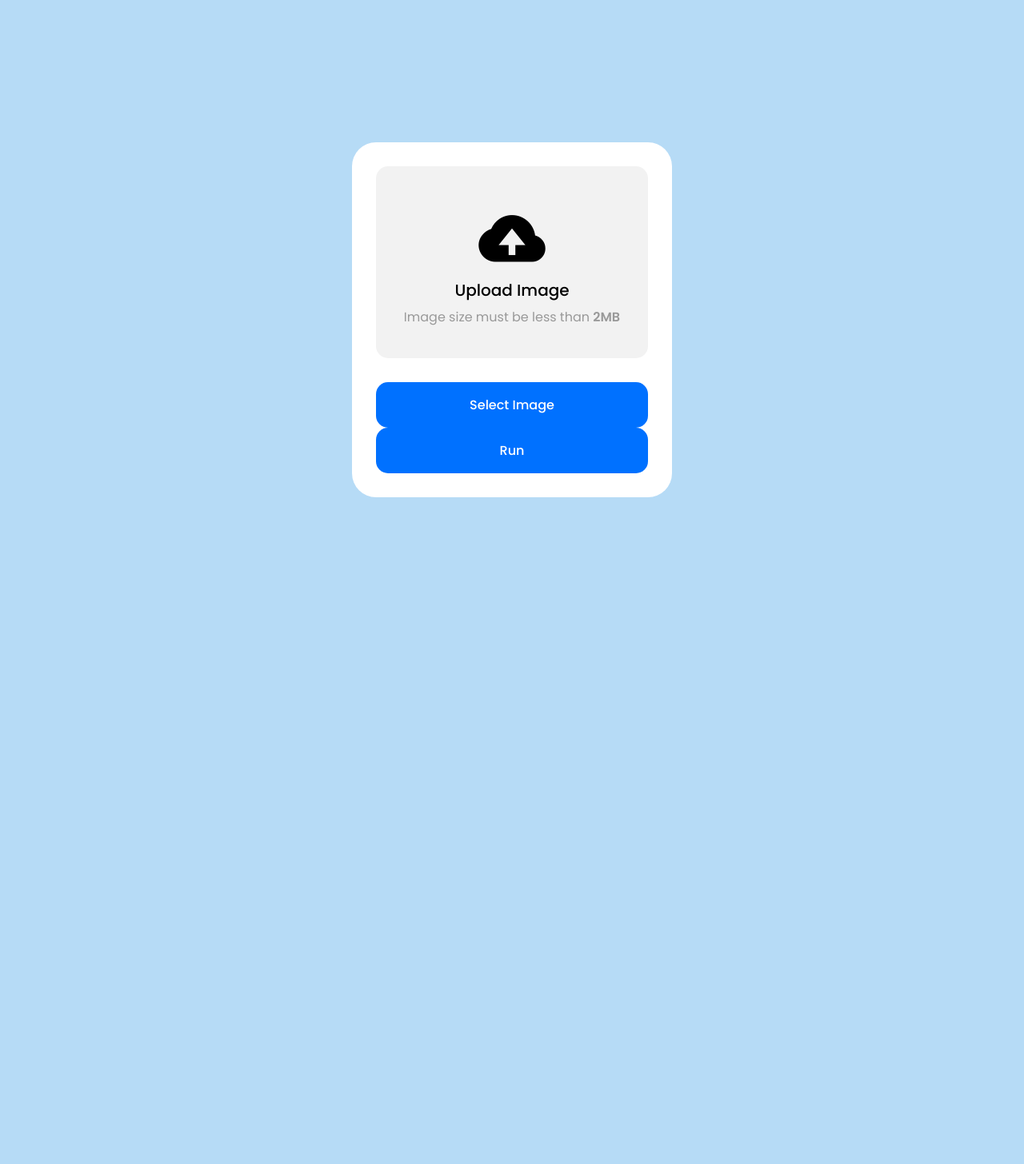
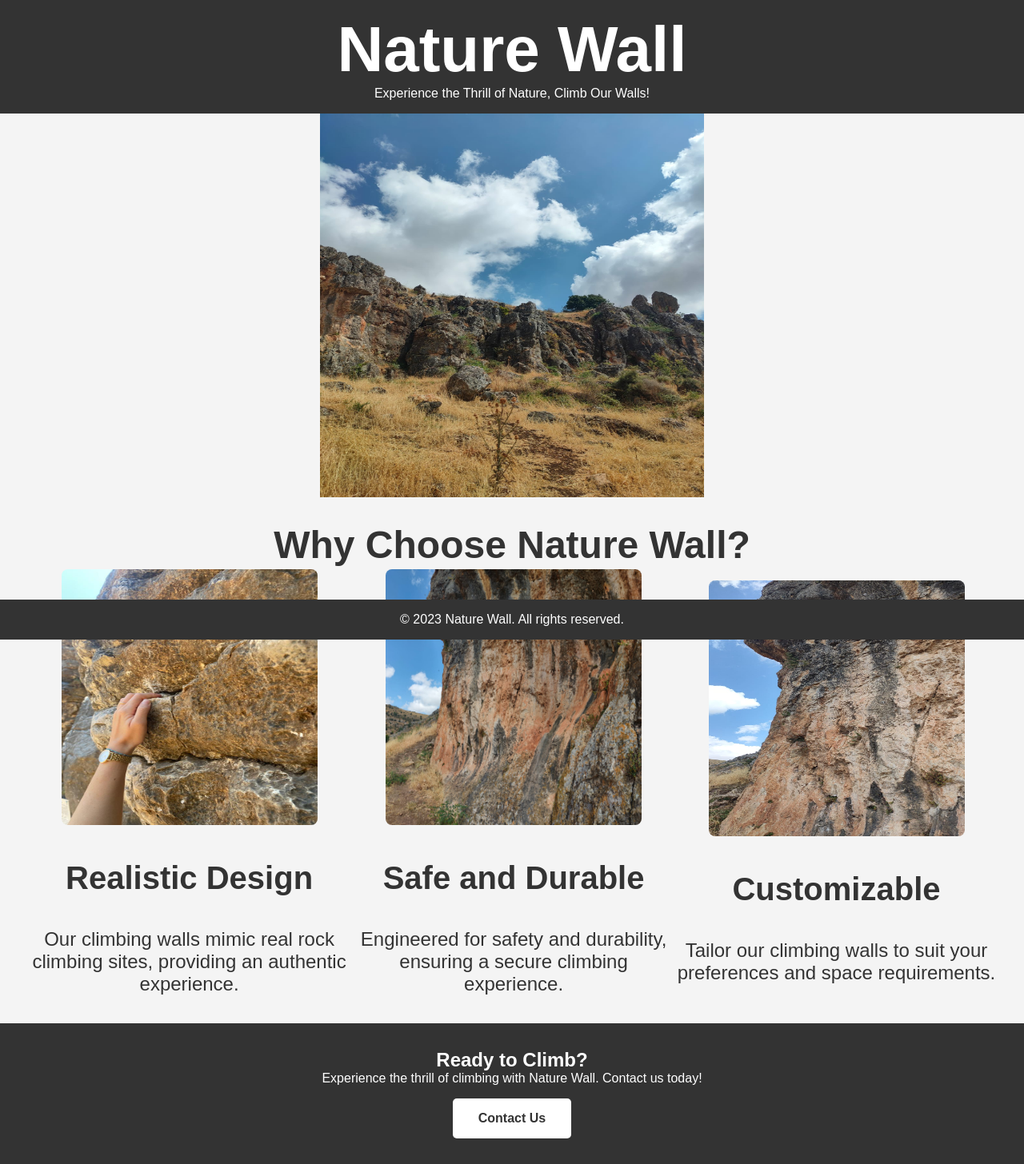
Before and after one commit to Ofek18100/k8s-NatureWall, a FastAPI app: page / in a window 1280 px wide. Shown: the whole page at 80% size. Before the commit the page ends 622 px from the top, so only its background shows below. Run offline with FastAPI, Linux system fonts and the light colour scheme.

Commit message:
version 0.4

```diff
--- a/frontend/app/static/styles.css
+++ b/frontend/app/static/styles.css
@@ -1,125 +1,100 @@
-@import url('https://fonts.googleapis.com/css2?family=Poppins:wght@300;400;500;600;700&display=swap');
-
-* {
+/* Reset some default styles */
+body, h1, h2, p {
     margin: 0;
     padding: 0;
-  box-sizing: border-box;
-  font-family: 'Poppins', sans-serif;
-}
-
-:root {
-  --blue: #0071FF;
-  --light-blue: #B6DBF6;
-  --dark-blue: #005DD1;
-  --grey: #f2f2f2;
 }
 
 body {
+    font-family: 'Arial', sans-serif;
+    background-color: #f4f4f4;
+    font-size: 1em;
+}
+
+header {
+    background-color: #333;
+    color: #fff;
+    text-align: center;
+    padding: 1em 0;
+}
+
+header h1 {
+    font-size: 5em;
+}
+.hero{
     display: flex;
     justify-content: center;
     align-items: center;
-  min-height: 100vh;
-  background: var(--light-blue);
 }
 
 
-.container {
-  max-width: 400px;
-  width: 100%;
-  background: #fff;
-  padding: 30px;
-  border-radius: 30px;
-}
-.img-area {
-  position: relative;
-  width: 100%;
-  height: 240px;
-  background: var(--grey);
-  margin-bottom: 30px;
-  border-radius: 15px;
-  overflow: hidden;
-  display: flex;
-  justify-content: center;
-  align-items: center;
-  flex-direction: column;
-}
-.img-area .icon {
-  font-size: 100px;
-}
-.img-area h3 {
-  font-size: 20px;
-  font-weight: 500;
-  margin-bottom: 6px;
-}
-.img-area p {
-  color: #999;
-}
-.img-area p span {
-  font-weight: 600;
-}
-.img-area img {
-  position: absolute;
-  top: 0;
-  left: 0;
-  width: 100%;
-  height: 100%;
-  object-fit: cover;
-  object-position: center;
-  z-index: 100;
-}
-.img-area::before {
-  content: attr(data-img);
-  position: absolute;
-  top: 0;
-  left: 0;
-  width: 100%;
-  height: 100%;
-  background: rgba(0, 0, 0, .5);
-  color: #fff;
-  font-weight: 500;
-  text-align: center;
-  display: flex;
-  justify-content: center;
-  align-items: center;
-  pointer-events: none;
-  opacity: 0;
-  transition: all .3s ease;
-  z-index: 200;
-}
-.img-area.active:hover::before {
-  opacity: 1;
-}
-.select-image {
-  display: block;
-  width: 100%;
-  padding: 16px 0;
-  border-radius: 15px;
-  background: var(--blue);
-  color: #fff;
-  font-weight: 500;
-  font-size: 16px;
-  border: none;
-  cursor: pointer;
-  transition: all .3s ease;
-}
-.select-image:hover {
-  background: var(--dark-blue);
+.hero img {
+    width: 30em;
+    height: 30em;
 }
 
-.run {
-  display: block;
+.features {
+    display: flex;
+    justify-content: space-around;
+    align-items: center;
+    flex-wrap: wrap;
+    padding: 2em;
+    text-align: center;
+}
+.features h2 {
+    color: #333;
+    font-size: 3em;
     width: 100%;
-  padding: 16px 0;
-  border-radius: 15px;
-  background: var(--blue);
-  color: #fff;
-  font-weight: 500;
-  font-size: 16px;
-  border: none;
-  cursor: pointer;
-  transition: all .3s ease;
+}
+.feature {
+    margin: 2em;
 }
 
-.run:hover {
-  background: var(--dark-blue);
+.feature img {
+    width: 20em;
+    height: 20em;
+    border-radius: 0.5em;
+    margin-right: 2em;
+    margin-left: 2em;
+    padding: ;
 }
+
+
+.features h3{
+    color: #333;
+    font-size: 2.5em;
+    width: 100%;
+}
+
+.features p{
+    color: #333;
+    font-size: 1.5em;
+    width: 100%;
+}
+
+.cta {
+    background-color: #333;
+    color: #fff;
+    text-align: center;
+    padding: 2em 0;
+}
+
+.cta a {
+    display: inline-block;
+    background-color: #fff;
+    color: #333;
+    padding: 1em 2em;
+    text-decoration: none;
+    font-weight: bold;
+    border-radius: 5px;
+    margin-top: 1em;
+}
+
+footer {
+    background-color: #333;
+    color: #fff;
+    text-align: center;
+    padding: 1em 0;
+    position: fixed;
+    bottom: 0;
+    width: 100%;
+}
--- a/frontend/app/templates/index.html
+++ b/frontend/app/templates/index.html
@@ -1,25 +1,55 @@
 <!DOCTYPE html>
 <html lang="en">
 <head>
-  <meta charset="UTF-8">
-  <meta name="viewport" content="width=device-width, initial-scale=1.0">
-  <link href='https://unpkg.com/boxicons@2.0.9/css/boxicons.min.css' rel='stylesheet'>
-  <link rel="stylesheet" href="static/styles.css">
-  <title>Input Image With Preview Image</title>
+    <meta charset="UTF-8">
+    <meta name="viewport" content="width=device-width, initial-scale=1.0">
+    <link rel="stylesheet" href="static/styles.css">
+    <title>Nature Wall - Climbing Walls</title>
 </head>
 <body>
 
-  <div class="container">
-    <input type="file" id="file" accept="image/*" hidden>
-    <div class="img-area" data-img="">
-      <i class='bx bxs-cloud-upload icon'></i>
-      <h3>Upload Image</h3>
-      <p>Image size must be less than <span>2MB</span></p>
-    </div>
-    <button class="select-image">Select Image</button>
-    <button class="run">Run</button>
-  </div>
+    <header>
+        <h1>Nature Wall</h1>
+        <p>Experience the Thrill of Nature, Climb Our Walls!</p>
+    </header>
 
-  <script src="script.js"></script>
+    <section class="hero">
+        <img src="static/photos/cliffromunder.jpeg" alt="Nature Wall Climbing Wall">
+    </section>
+
+    <section class="features">
+        <h2>Why Choose Nature Wall?</h2>
+        <table>
+            <tr>
+                <td class="feature">
+                    <img src="static/photos/yad.jpeg" alt="Feature 1 Icon">
+                    <h3>Realistic Design</h3>
+                    <p>Our climbing walls mimic real rock climbing sites, providing an authentic experience.</p>
+                </td>
+                <td class="feature">
+                    <img src="static/photos/clifzoomin.jpeg" alt="Feature 2 Icon">
+                    <h3>Safe and Durable</h3>
+                    <p>Engineered for safety and durability, ensuring a secure climbing experience.</p>
+                </td>
+                <td class="feature">
+                    <img src="static/photos/clif1.jpeg" alt="Feature 3 Icon">
+                    <h3>Customizable</h3>
+                    <p>Tailor our climbing walls to suit your preferences and space requirements.</p>
+                </td>
+            </tr>
+        </table>
+
+    </section>
+
+    <section class="cta">
+        <h2>Ready to Climb?</h2>
+        <p>Experience the thrill of climbing with Nature Wall. Contact us today!</p>
+        <a href="contact.html">Contact Us</a>
+    </section>
+
+    <footer>
+        <p>&copy; 2023 Nature Wall. All rights reserved.</p>
+    </footer>
+
 </body>
 </html>
--- a/kubernetes/ingress.yaml
+++ b/kubernetes/ingress.yaml
@@ -1,10 +1,10 @@
 apiVersion: networking.k8s.io/v1
 kind: Ingress
 metadata:
-  name: naturewall
+  name: frontend
 spec:
   rules:
-    - host:
+    - host: naturewall.hopto.org
       http:
         paths:
         - path: /
--- a/kubernetes/service.yaml
+++ b/kubernetes/service.yaml
@@ -3,6 +3,7 @@ kind: Service
 metadata:
   name: frontend
 spec:
+  type: LoadBalancer
   selector:
     app: frontend
   ports:
```
Also changed, not shown: kubernetes/deployment.yaml (+7 -5 lines), frontend/app/static/photos/clif1.jpeg (added), frontend/app/static/photos/clif2.jpeg (added), frontend/app/static/photos/clif3.jpeg (added), frontend/app/static/photos/clif4.jpeg (added), frontend/app/static/photos/cliffromside.jpeg (added), frontend/app/static/photos/cliffromunder.jpeg (added), frontend/app/static/photos/clifsideclose.jpeg (added), frontend/app/static/photos/clifzoomin.jpeg (added), frontend/app/static/photos/yad.jpeg (added), 3 other files. Lines whose indentation alone changed are shown as unchanged.
